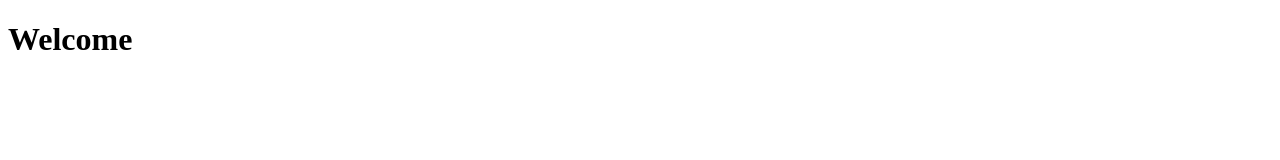
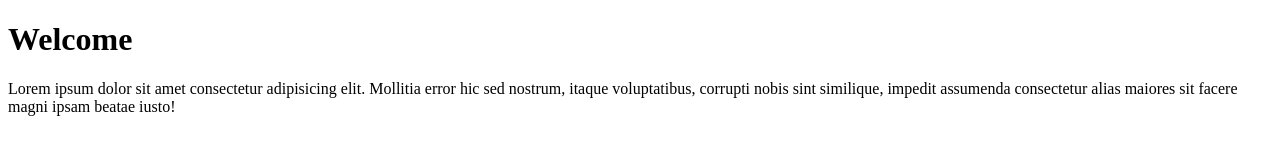
Before and after one commit to worksofthenet/myproject1, a plain HTML site: page index.html in a window 1280 px wide. Drawn offline with Linux system fonts and the light colour scheme.

Commit message:
index file 1.1

```diff
--- a/index.html
+++ b/index.html
@@ -7,5 +7,6 @@
 </head>
 <body>
     <h1> Welcome </h1>
+    <p>Lorem ipsum dolor sit amet consectetur adipisicing elit. Mollitia error hic sed nostrum, itaque voluptatibus, corrupti nobis sint similique, impedit assumenda consectetur alias maiores sit facere magni ipsam beatae iusto!</p>
 </body>
 </html>
```
